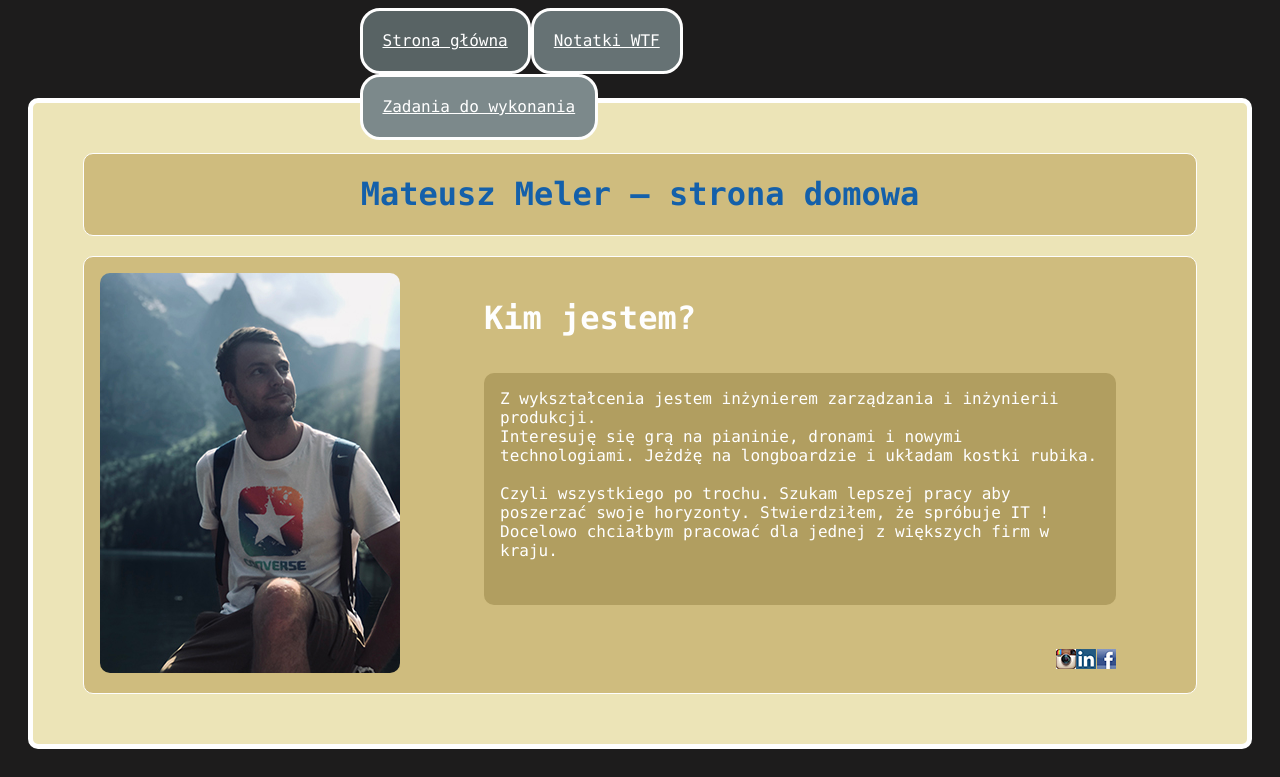
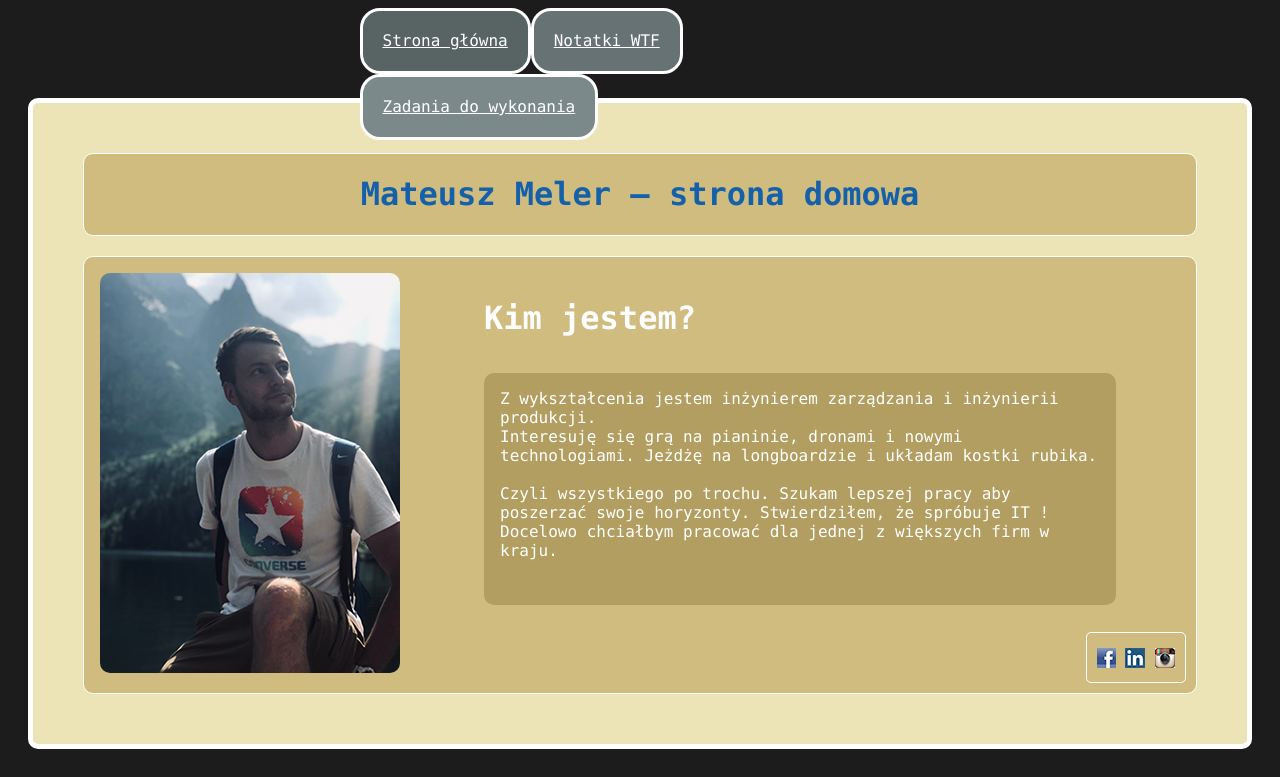
Before and after one commit to Mateusz-Meler/homepage, a plain HTML site: page index.html in a window 1280 px wide. Shown: the top 777 px of the page. Drawn offline with Linux system fonts and the light colour scheme.

Commit message:
social media BEM

```diff
--- a/index.html
+++ b/index.html
@@ -41,26 +41,29 @@
             poszerzać swoje horyzonty. Stwierdziłem, że spróbuje IT ! Docelowo
             chciałbym pracować dla jednej z większych firm w kraju.
           </p>
+
+          <div class="links">
             <a
-            class="main-board__facebook-link"
+              class="links__facebook"
               href="https://facebook.com/mateusz.meler"
               target="_blank"
               ><img src="facebook.jpg" alt="facebook icon"
             /></a>
 
             <a
-            class="main-board__linkedin-link"
+              class="links__linkedin"
               href="https://www.linkedin.com/in/mateusz-meler-651388199/"
               target="_blank"
               ><img src="linkedin.png" alt="linkedin icon"
             /></a>
 
             <a
-            class="main-board__instagram-link"
+              class="links__instagram"
               href="https://www.instagram.com/melers93/"
               target="_blank"
               ><img src="instagram-logo.jpg" alt="instagram icon"
             /></a>
+          </div>
         </section>
       </div>
 
@@ -129,8 +132,8 @@
               obrazków. <br />Poznałem typy proste w JS. Zapoznałem się z
               BEM-em. Dodałem pierwszego BEM-a do notatek! Pozostały jeszcze
               dwa. <br />
-              Największą trudność obecnie sprawia mi odnalezienie błędu jak coś
-              nie zadziała.
+              Największą trudność obecnie sprawia mi naprawienie błędu jak coś
+              nie działa.
             </p>
           </article>
         </section>
--- a/style.css
+++ b/style.css
@@ -24,6 +24,7 @@ footer {
   background: #b19e60;
   padding: 5px;
   border-radius: 5px;
+  border: 1px solid white;
 }
 
 .span-yellow {
@@ -86,20 +87,21 @@ footer {
   font-size: 2rem;
 }
 
-.main-board__facebook-link {
+.links {
+  padding: 15px 10px 10px 10px;
+  border: 1px solid #fefefe;
+  border-radius: 5px;
   position: absolute;
-  bottom: 20px;
-  right: 80px;
+  right: 10px;
+  bottom: 10px;
 }
-.main-board__instagram-link {
-  position: absolute;
-  bottom: 20px;
-  right: 120px;
+
+.links__facebook {
+  border-radius: 10px;
 }
-.main-board__linkedin-link {
-  position: absolute;
-  bottom: 20px;
-  right: 100px;
+
+.links__linkedin {
+  border-radius: 10px;
 }
 
 .menu-grey {
```
Also changed, not shown: 1 other file. Lines whose indentation alone changed are shown as unchanged.
